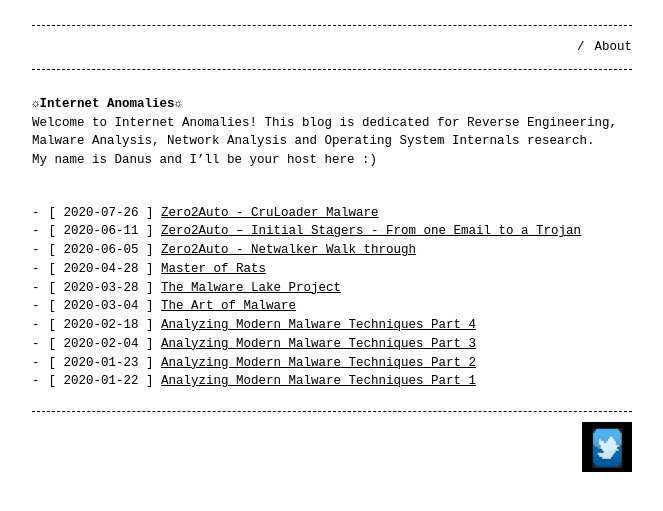
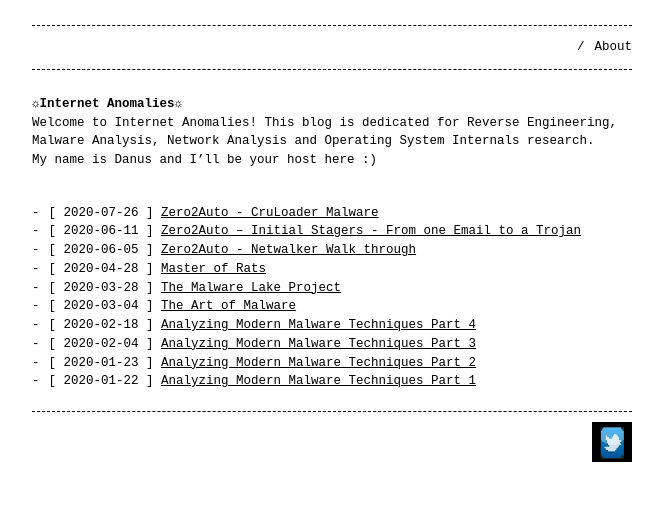
Before and after one commit to DanusMinimus/danusminimus.github.io, a Jekyll site: the page built from index.md, in a window 1280 px wide. Shown: the top 511 px of the page, without its empty margins (308-971 px from the left). Built offline with Jekyll 4.4.1, drawn with Linux system fonts in a browser that asks for light colours.

Commit message:
Update _config.yml

```diff
--- a/_config.yml
+++ b/_config.yml
@@ -5,7 +5,7 @@ header_pages:
 style: dark # dark (default), light or hacker
 listen_for_clients_preferred_style: true # false (default) or true
 
-footer: '<a href="https://twitter.com/danusminimus"><img src="/images/retro.png" width="50" height="50"></a>'
+footer: '<a href="https://twitter.com/danusminimus"><img src="/images/retro.png" width="40" height="40"></a>'
 
 markdown: kramdown
 remote_theme: b2a3e8/jekyll-theme-console
```
